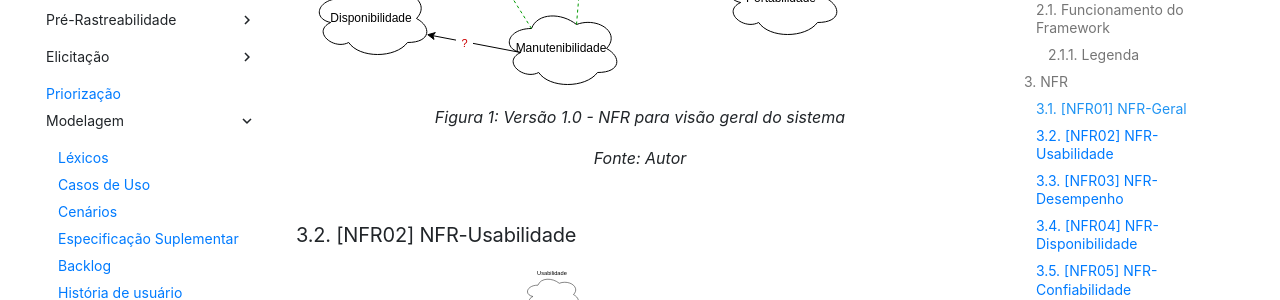
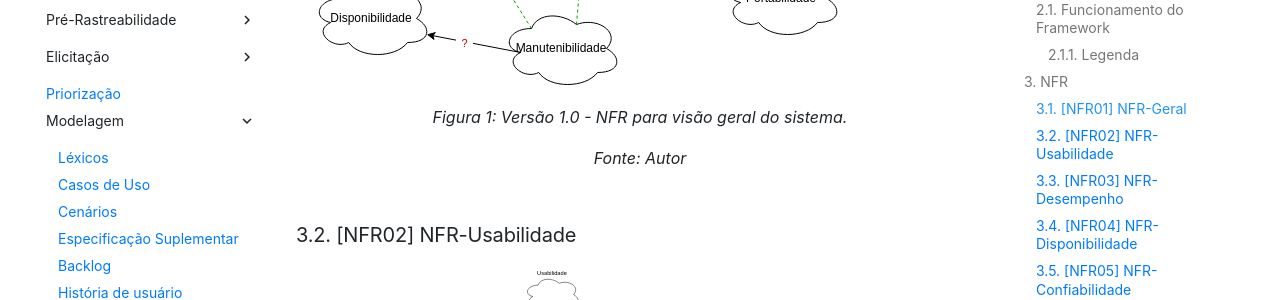
Before and after one commit to Requisitos-de-Software/2021.2-MedSUS, an MkDocs documentation site: the page built from docs/modeling/nfr.md, in a window 1280 px wide and 900 px high, scrolled down 1177 px. Shown: the part 153-453 px from the top of the window. Built offline with MkDocs 1.6.1 and Material for MkDocs 9.7.7, drawn with Linux system fonts in a browser that asks for light colours; some web fonts are replaced; comment, search, counter and statistics services are not loaded.

Commit message:
Update nfr.md

```diff
--- a/docs/modeling/nfr.md
+++ b/docs/modeling/nfr.md
@@ -65,7 +65,7 @@ vale para o HURT ou BREAK, porém nesse caso se usa o SOME-| -->
     <div class="row">
         <div class="col">
             <img src="https://raw.githubusercontent.com/Requisitos-de-Software/2021.2-MedSUS/main/docs/assets/nfr/NFR01.svg">
-            <figcaption>Figura 1: Versão 1.0 - NFR para visão geral do sistema </figcaption>
+            <figcaption>Figura 1: Versão 1.0 - NFR para visão geral do sistema. </figcaption>
             <figcaption>Fonte: Autor</figcaption>
         </div>
     </div>
```
